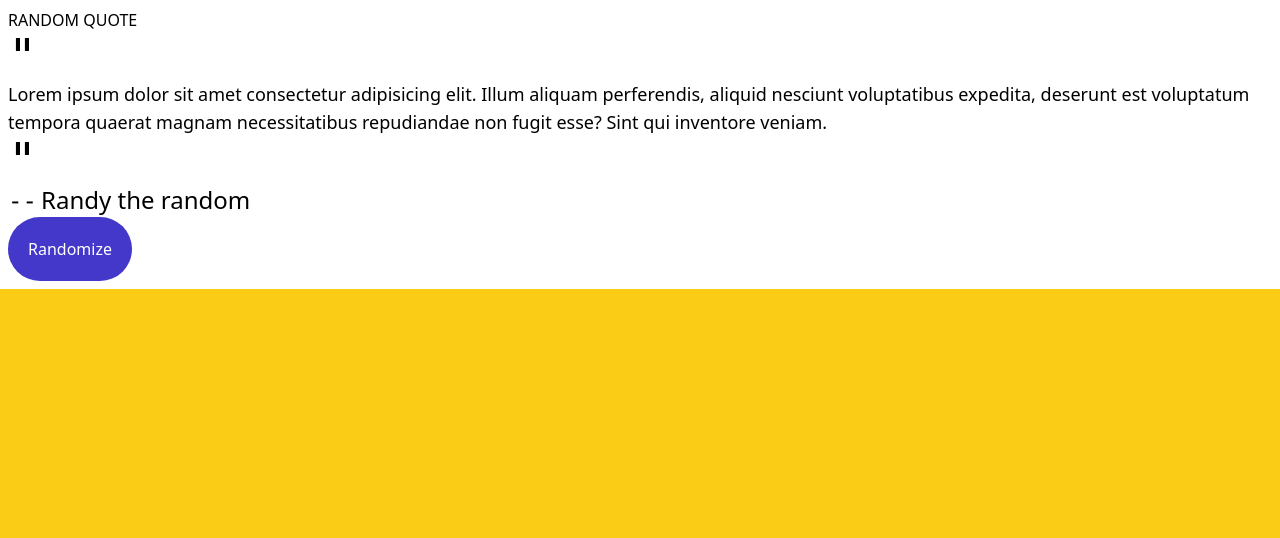
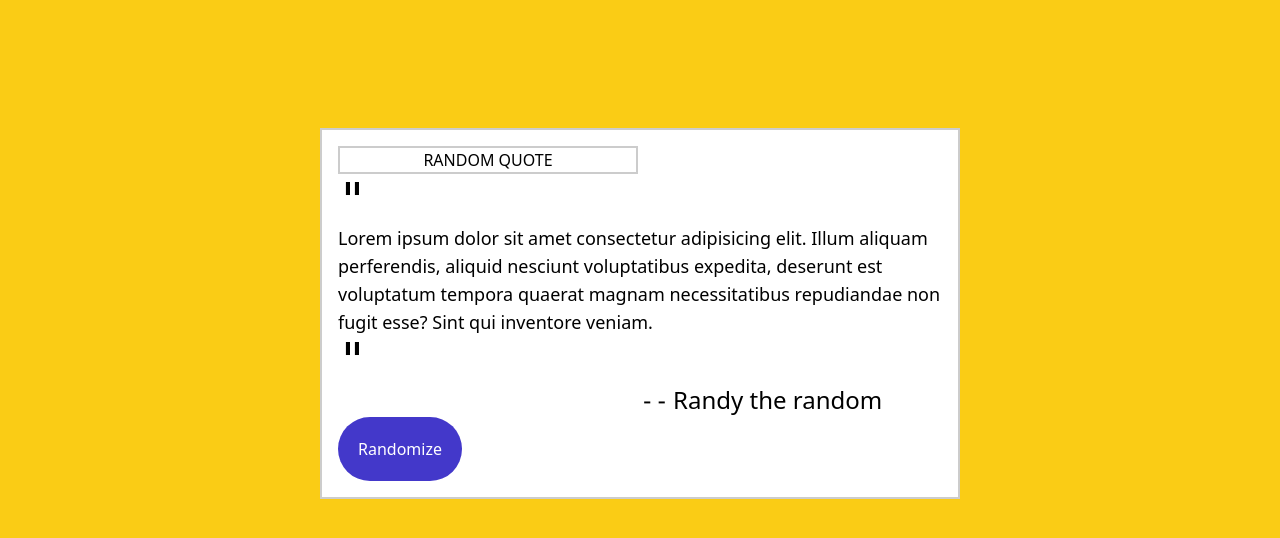
Before and after one commit to Fenrique1995/Quote-Generator, a plain HTML site: page index.html in a window 1280 px wide. Drawn offline with nearby package versions, Linux system fonts and the light colour scheme.

Commit message:
hubicacion de elementos y estilo terminado, estilo usando tailwind y posicion de elementos usando una stylesheet

```diff
--- /dev/null
+++ b/index.css
@@ -0,0 +1,27 @@
+body{
+    display: flex;
+
+}
+#contenedor{
+    position: relative;
+    border: 2px solid #CCC;
+    padding: 1em;
+    margin-left: 25%;
+    margin-right: 25%;
+    margin-top: 10%;
+    width: auto;
+}
+header{
+  position: absolute;
+  border: 2px solid #CCC;
+  margin: 0%;
+  width: 300px;
+  text-align: center;
+}
+#caja{
+    margin-top: 5%;
+    flex-direction: column;
+}
+#author{
+    margin-left: 50%;
+}
--- a/index.html
+++ b/index.html
@@ -3,11 +3,12 @@
     <head>
         <meta charset="UTF-8">
         <meta name="viewport" content="width=device-width, initial-scale=1.0">
+        <link rel="stylesheet" href="index.css">
         <script src="https://cdn.tailwindcss.com"></script>
         <title>Random Quotes</title>
     </head>
     <body class="bg-yellow-400">
-        <div id="contenedor" class="bg-white p-2">
+        <div id="contenedor" class="bg-white p-5">
             <header>RANDOM QUOTE</header>
             <div id="caja">
                 <div id="area-frase">
```
